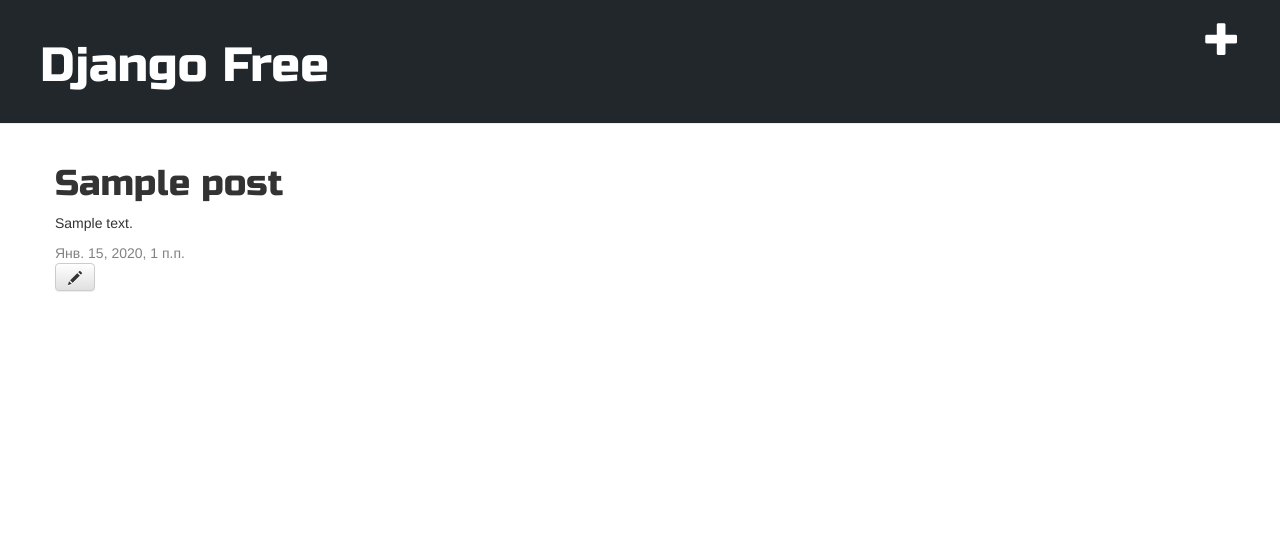
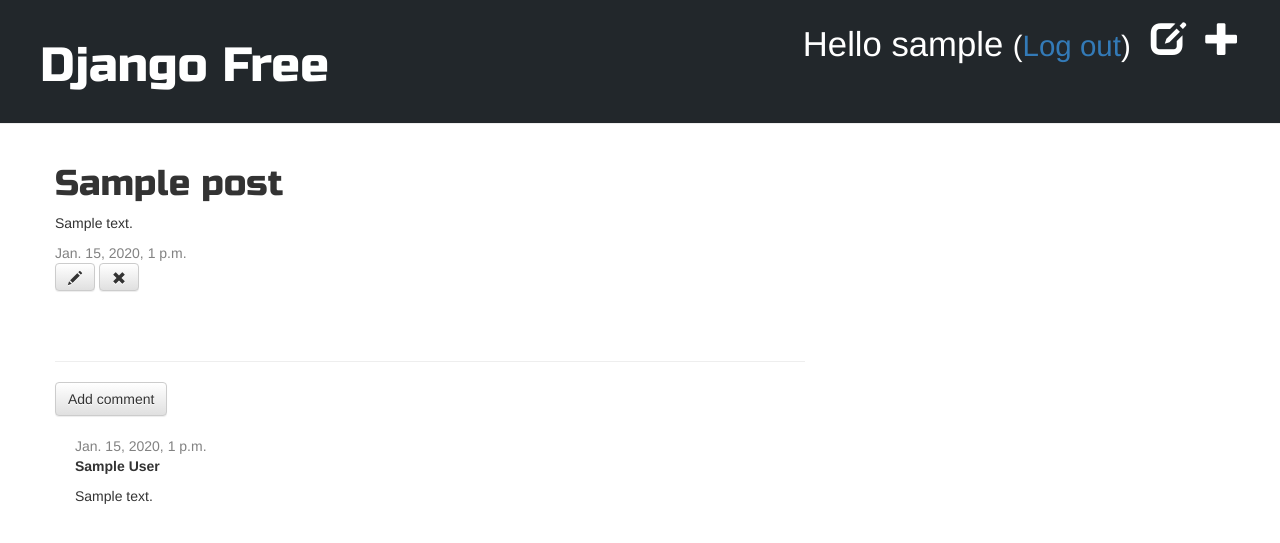
Before and after one commit to uasya1/my-first-blog, a Django app: page /post/1/ in a window 1280 px wide. Shown: the top 543 px of the page. Run offline with Django 3.2, Linux system fonts and the light colour scheme; a user stored in the database is signed in; tables that the repository leaves empty hold one stand-in row (values such as "Sample post"); some libraries are stand-ins or nearby versions.

Commit message:
Comments

```diff
--- a/blog/admin.py
+++ b/blog/admin.py
@@ -1,4 +1,5 @@
 from django.contrib import admin
-from .models import Post
+from .models import Post, Comment
 
 admin.site.register(Post)
+admin.site.register(Comment)
--- a/blog/models.py
+++ b/blog/models.py
@@ -16,3 +16,21 @@
 
     def __str__(self):
         return self.title
+
+    def approved_comments(self):
+        return self.comments.filter(approved_comment=True)
+
+
+class Comment(models.Model):
+    post = models.ForeignKey('blog.Post', on_delete=models.CASCADE, related_name='comments')
+    author = models.CharField(max_length=200)
+    text = models.TextField()
+    created_date = models.DateTimeField(default=timezone.now)
+    approved_comment = models.BooleanField(default=False)
+
+    def approve(self):
+        self.approved_comment = True
+        self.save()
+
+    def __str__(self):
+        return self.text
--- a/blog/static/css/blog.css
+++ b/blog/static/css/blog.css
@@ -15,7 +15,9 @@
 
 
 
-
+.comment {
+    margin: 20px 0px 20px 20px;
+}
 
 .content {
     margin-left: 40px;
--- a/blog/templates/blog/base.html
+++ b/blog/templates/blog/base.html
@@ -12,9 +12,12 @@
     <div class="page-header">
         {% if user.is_authenticated %}
             <a href="{% url 'post_new' %}" class="top-menu"><span class="glyphicon glyphicon-plus"></span></a>
+            <a href="{% url 'post_draft_list' %}" class="top-menu"><span class="glyphicon glyphicon-edit"></span></a>
+            <p class="top-menu">Hello {{ user.username }} <small>(<a href="{% url 'logout' %}">Log out</a>)</small></p>
+        {% else %}
+            <a href="{% url 'login' %}" class="top-menu"><span class="glyphicon glyphicon-lock"></span></a>
         {% endif %}
         <h1><a href="/">Django Free</a></h1>
-
     </div>
     <div class="content container">
         <div class="row">
--- a/blog/templates/blog/post_detail.html
+++ b/blog/templates/blog/post_detail.html
@@ -1,5 +1,4 @@
 {% extends 'blog/base.html' %}
-
 {% block content %}
     <div class="post">
         <h1>{{ post.title }}</h1>
@@ -8,10 +7,32 @@
             <div class="date">
                 {{ post.published_date }}
             </div>
+        {% else %}
+            <a class="btn btn-default" href="{% url 'post_publish' pk=post.pk %}">Publish</a>
         {% endif %}
         {% if user.is_authenticated %}
              <a class="btn btn-default" href="{% url 'post_edit' pk=post.pk %}"><span class="glyphicon glyphicon-pencil"></span></a>
+            <a class="btn btn-default" href="{% url 'post_remove' pk=post.pk %}"><span class="glyphicon glyphicon-remove"></span></a>
         {% endif %}
 
     </div>
+    <hr>
+    <a class="btn btn-default" href="{% url 'add_comment_to_post' pk=post.pk %}">Add comment</a>
+    {% for comment in post.comments.all %}
+        {% if user.is_authenticated or comment.approved_comment %}
+        <div class="comment">
+            <div class="date">
+                {{ comment.created_date }}
+                {% if not comment.approved_comment %}
+                    <a class="btn btn-default" href="{% url 'comment_remove' pk=comment.pk %}"><span class="glyphicon glyphicon-remove"></span></a>
+                    <a class="btn btn-default" href="{% url 'comment_approve' pk=comment.pk %}"><span class="glyphicon glyphicon-ok"></span></a>
+                {% endif %}
+            </div>
+            <strong>{{ comment.author }}</strong>
+            <p>{{ comment.text|linebreaks }}</p>
+        </div>
+        {% endif %}
+    {% empty %}
+        <p>No comments here yet :(</p>
+    {% endfor %}
 {% endblock %}
--- a/blog/templates/blog/post_list.html
+++ b/blog/templates/blog/post_list.html
@@ -6,6 +6,7 @@
 
             <h1><a href="{% url 'post_detail' pk=post.pk %}">{{ post.title }}</a></h1>
             <p>{{ post.text|linebreaksbr }}</p>
+            <a href="{% url 'post_detail' pk=post.pk %}">Comments: {{ post.approved_comments.count }}</a>
             <div class="date">
                 {{ post.published_date }}
             </div>
--- a/blog/urls.py
+++ b/blog/urls.py
@@ -7,4 +7,10 @@
     path('post/<int:pk>/', views.post_detail, name='post_detail'),
     path('post/new/', views.post_new, name='post_new'),
     path('post/<int:pk>/edit/', views.post_edit, name='post_edit'),
-]
+    path('drafts/', views.post_draft_list, name='post_draft_list'),
+    path('post/<pk>/publish/', views.post_publish, name='post_publish'),
+    path('post/<pk>/remove/', views.post_remove, name='post_remove'),
+    path('post/<int:pk>/comment/', views.add_comment_to_post, name='add_comment_to_post'),
+    path('comment/<int:pk>/approve/', views.comment_approve, name='comment_approve'),
+    path('comment/<int:pk>/remove/', views.comment_remove, name='comment_remove'),
+    ]
--- a/blog/views.py
+++ b/blog/views.py
@@ -1,8 +1,9 @@
 from django.shortcuts import render, get_object_or_404
-from .models import Post
+from .models import Post, Comment
 from django.utils import timezone
-from .forms import PostForm
+from .forms import PostForm, CommentForm
 from django.shortcuts import redirect
+from django.contrib.auth.decorators import login_required
 
 def post_list(request):
     posts = Post.objects.filter(published_date__lte=timezone.now()).order_by('published_date')
@@ -12,9 +13,10 @@
     post = get_object_or_404(Post, pk=pk)
     return render(request, 'blog/post_detail.html', {'post': post})
 
-def post_new(request):
-    form = PostForm()
-    return render(request, 'blog/post_edit.html', {'form': form})
+@login_required
+# def post_new(request):
+#     form = PostForm()
+#     return render(request, 'blog/post_edit.html', {'form': form})
 
 def post_new(request):
     if request.method == "POST":
@@ -22,12 +24,14 @@
         if form.is_valid():
             post = form.save(commit=False)
             post.author = request.user
-            post.published_date = timezone.now()
+            #post.published_date = timezone.now()
             post.save()
             return redirect('post_detail', pk=post.pk)
     else:
         form = PostForm()
     return render(request, 'blog/post_edit.html', {'form': form})
+
+@login_required
 
 def post_edit(request, pk):
     post = get_object_or_404(Post, pk=pk)
@@ -36,9 +40,55 @@
         if form.is_valid():
             post = form.save(commit=False)
             post.author = request.user
-            post.published_date = timezone.now()
+            #post.published_date = timezone.now()
             post.save()
             return redirect('post_detail', pk=post.pk)
     else:
         form = PostForm(instance=post)
     return render(request, 'blog/post_edit.html', {'form': form})
+
+@login_required
+
+def post_draft_list(request):
+    posts = Post.objects.filter(published_date__isnull=True).order_by('created_date')
+    return render(request, 'blog/post_draft_list.html', {'posts': posts})
+
+@login_required
+
+def post_publish(request, pk):
+    post = get_object_or_404(Post, pk=pk)
+    post.publish()
+    return redirect('post_detail', pk=pk)
+
+@login_required
+
+def post_remove(request, pk):
+    post = get_object_or_404(Post, pk=pk)
+    post.delete()
+    return redirect('post_list')
+
+def add_comment_to_post(request, pk):
+    post = get_object_or_404(Post, pk=pk)
+    if request.method == "POST":
+        form = CommentForm(request.POST)
+        if form.is_valid():
+            comment = form.save(commit=False)
+            comment.post = post
+            comment.save()
+            return redirect('post_detail', pk=post.pk)
+    else:
+        form = CommentForm()
+    return render(request, 'blog/add_comment_to_post.html', {'form': form})
+
+
+@login_required
+def comment_approve(request, pk):
+    comment = get_object_or_404(Comment, pk=pk)
+    comment.approve()
+    return redirect('post_detail', pk=comment.post.pk)
+
+@login_required
+def comment_remove(request, pk):
+    comment = get_object_or_404(Comment, pk=pk)
+    comment.delete()
+    return redirect('post_detail', pk=comment.post.pk)
--- a/mysite/settings.py
+++ b/mysite/settings.py
@@ -104,7 +104,7 @@
 # Internationalization
 # https://docs.djangoproject.com/en/2.0/topics/i18n/
 
-LANGUAGE_CODE = 'ru-ru'
+LANGUAGE_CODE = 'en-us'
 
 TIME_ZONE = 'Europe/Moscow'
 
@@ -120,3 +120,4 @@
 
 STATIC_URL = '/static/'
 STATIC_ROOT = os.path.join(BASE_DIR, 'static')
+LOGIN_REDIRECT_URL = '/'
--- a/mysite/urls.py
+++ b/mysite/urls.py
@@ -15,8 +15,11 @@
 """
 from django.contrib import admin
 from django.urls import path, include
+from django.contrib.auth import views
 
 urlpatterns = [
     path('admin/', admin.site.urls),
+    path('accounts/login/', views.LoginView.as_view(), name='login'),
+    path('accounts/logout/', views.LogoutView.as_view(next_page='/'), name='logout'),
     path('', include('blog.urls')),
 ]
```
Also changed, not shown: blog/forms.py (+9 -1 lines), blog/templates/blog/add_comment_to_post.html (added, +9 -0 lines), blog/templates/blog/post_draft_list.html (added, +11 -0 lines), blog/templates/registration/login.html (added, +24 -0 lines), blog/migrations/0002_comment.py (added), 1 other file.
